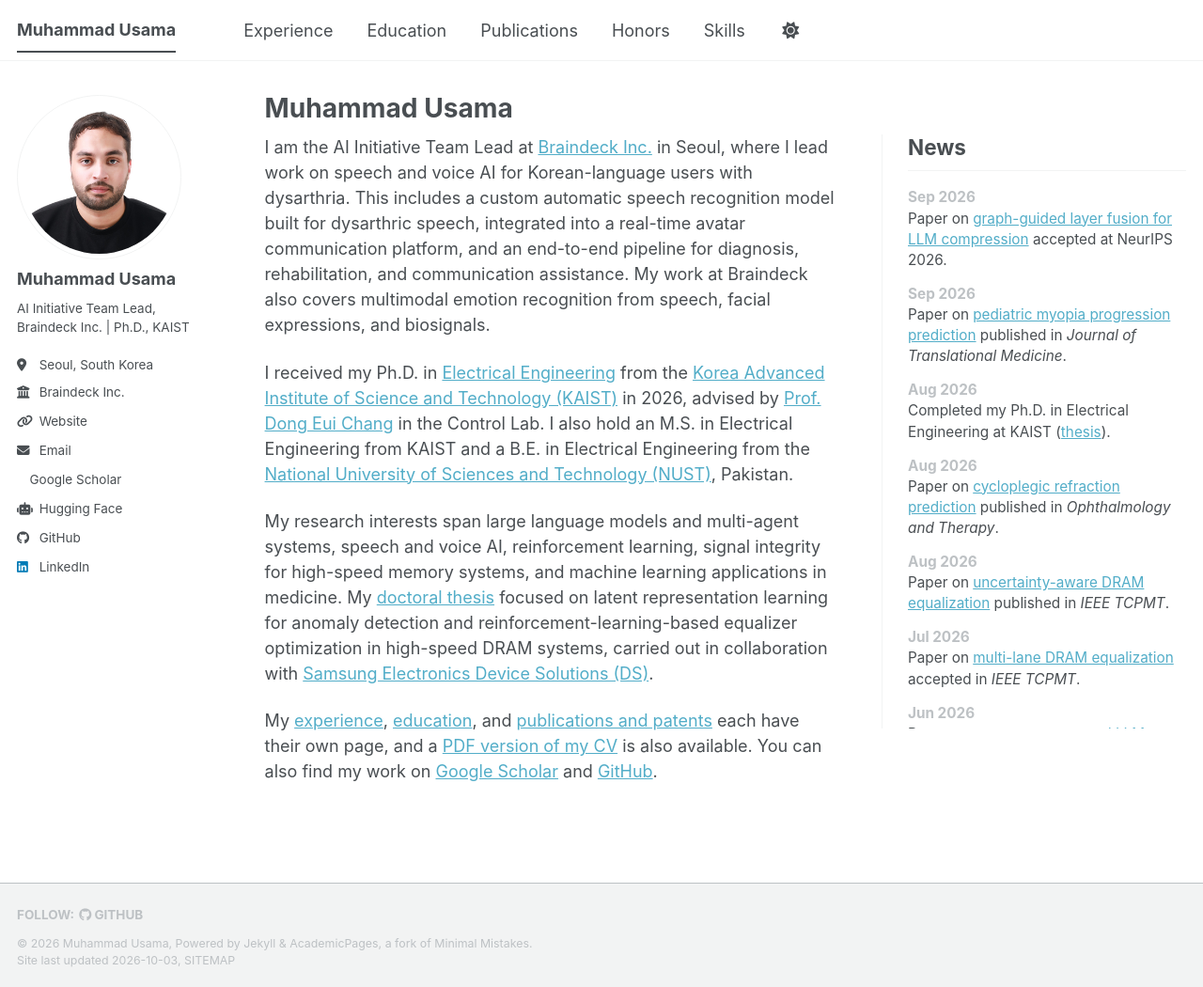
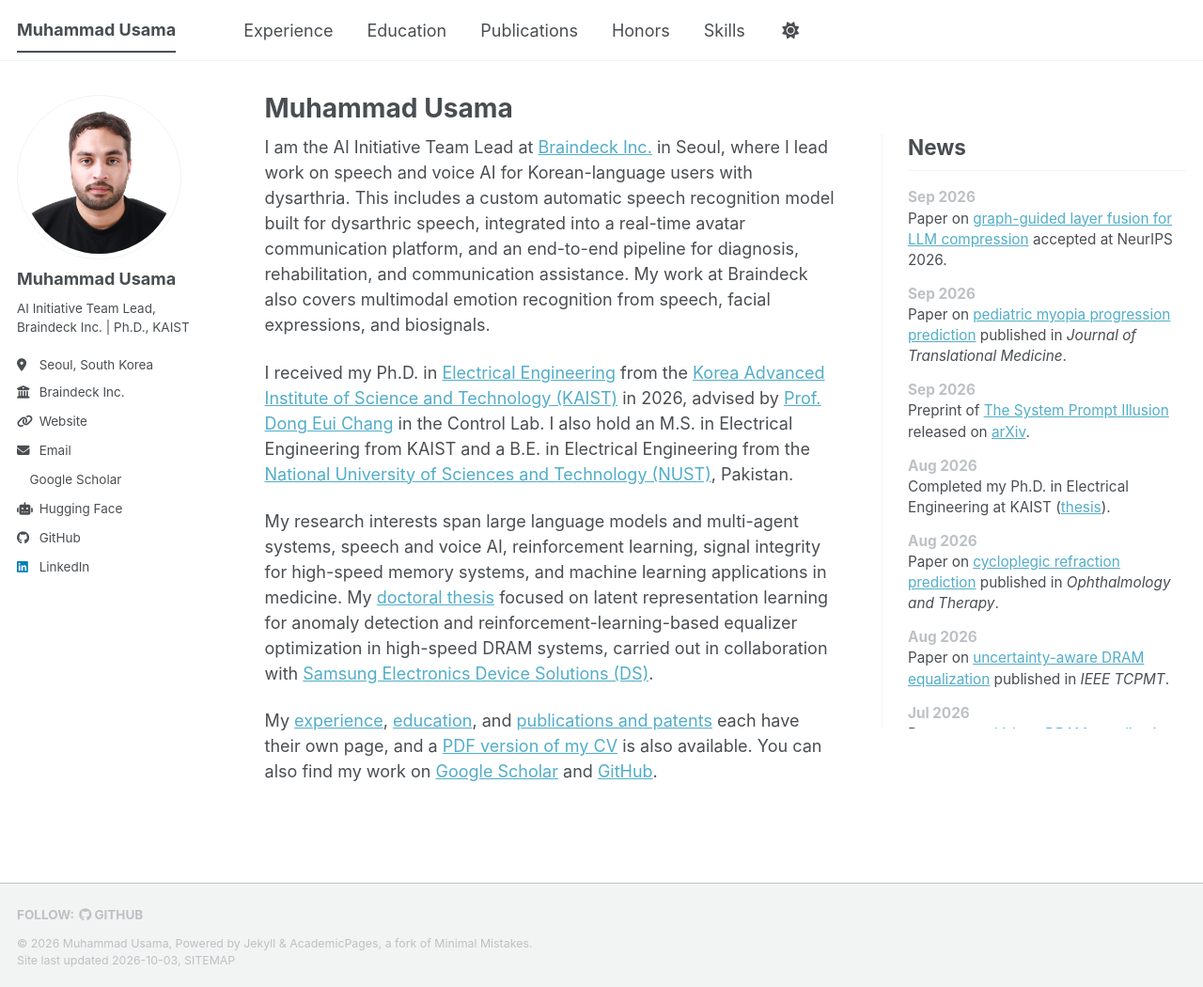
Before and after one commit to Usama1002/Usama1002.github.io, a Jekyll site: the page built from _pages/about.md, in a window 1280 px wide and 1050 px high. Shown: the whole window at 94% size. Built offline with Jekyll 4.4.1, drawn with Linux system fonts in a browser that asks for light colours; a style sheet for code colours, icons or effects is not loaded.

Commit message:
Add arXiv link for The System Prompt Illusion and a news item

```diff
--- a/_data/news.yml
+++ b/_data/news.yml
@@ -3,6 +3,8 @@
   text: "Paper on [graph-guided layer fusion for LLM compression](/publication/2026-01-01-graph-guided-layer-fusion-neurips) accepted at NeurIPS 2026."
 - date: "Sep 2026"
   text: "Paper on [pediatric myopia progression prediction](/publication/2026-09-26-pediatric-myopia-progression) published in *Journal of Translational Medicine*."
+- date: "Sep 2026"
+  text: "Preprint of [The System Prompt Illusion](/publication/2026-01-01-system-prompt-illusion) released on [arXiv](https://arxiv.org/abs/2609.38205)."
 - date: "Aug 2026"
   text: "Completed my Ph.D. in Electrical Engineering at KAIST ([thesis](https://www.dropbox.com/scl/fi/s7i3v4weorau1520bexan/main.pdf?rlkey=7m19gjj7heujq4jqck7wuhaic&st=pwke8ykf&dl=0))."
 - date: "Aug 2026"
--- a/_includes/archive-single.html
+++ b/_includes/archive-single.html
@@ -55,11 +55,12 @@
     {% endif %}
 
     {% capture paper_link %}{% if post.paperurl %}<a href="{{ post.paperurl }}">Paper</a>{% endif %}{% endcapture %}
+    {% capture arxiv_link %}{% if post.arxivurl %}<a href="{{ post.arxivurl }}">arXiv</a>{% endif %}{% endcapture %}
     {% capture code_link %}{% if post.codeurl %}<a href="{{ post.codeurl }}">Code</a>{% endif %}{% endcapture %}
     {% capture video_link %}{% if post.videourl %}<a href="{{ post.videourl }}">Video</a>{% endif %}{% endcapture %}
     {% capture slides_link %}{% if post.slidesurl %}<a href="{{ post.slidesurl }}">Slides</a>{% endif %}{% endcapture %}
     {% capture bibtex_link %}{% if post.bibtexurl %}<a href="{{ post.bibtexurl }}">BibTeX</a>{% endif %}{% endcapture %}
-    {% assign link_parts = paper_link | append: "|" | append: code_link | append: "|" | append: video_link | append: "|" | append: slides_link | append: "|" | append: bibtex_link | split: "|" %}
+    {% assign link_parts = paper_link | append: "|" | append: arxiv_link | append: "|" | append: code_link | append: "|" | append: video_link | append: "|" | append: slides_link | append: "|" | append: bibtex_link | split: "|" %}
     {% assign pub_links = "" %}
     {% for part in link_parts %}{% if part != "" %}{% if pub_links != "" %}{% assign pub_links = pub_links | append: " &middot; " %}{% endif %}{% assign pub_links = pub_links | append: part %}{% endif %}{% endfor %}
     {% if post.citation %}
--- a/_layouts/single.html
+++ b/_layouts/single.html
@@ -50,11 +50,12 @@ layout: default
         {{ content }}
 
         {% capture paper_link %}{% if page.paperurl %}<a href="{{ page.paperurl }}">Paper</a>{% endif %}{% endcapture %}
+        {% capture arxiv_link %}{% if page.arxivurl %}<a href="{{ page.arxivurl }}">arXiv</a>{% endif %}{% endcapture %}
         {% capture code_link %}{% if page.codeurl %}<a href="{{ page.codeurl }}">Code</a>{% endif %}{% endcapture %}
         {% capture video_link %}{% if page.videourl %}<a href="{{ page.videourl }}">Video</a>{% endif %}{% endcapture %}
         {% capture slides_link %}{% if page.slidesurl %}<a href="{{ page.slidesurl }}">Slides</a>{% endif %}{% endcapture %}
         {% capture bibtex_link %}{% if page.bibtexurl %}<a href="{{ page.bibtexurl }}">BibTeX</a>{% endif %}{% endcapture %}
-        {% assign link_parts = paper_link | append: "|" | append: code_link | append: "|" | append: video_link | append: "|" | append: slides_link | append: "|" | append: bibtex_link | split: "|" %}
+        {% assign link_parts = paper_link | append: "|" | append: arxiv_link | append: "|" | append: code_link | append: "|" | append: video_link | append: "|" | append: slides_link | append: "|" | append: bibtex_link | split: "|" %}
         {% assign pub_links = "" %}
         {% for part in link_parts %}{% if part != "" %}{% if pub_links != "" %}{% assign pub_links = pub_links | append: " &middot; " %}{% endif %}{% assign pub_links = pub_links | append: part %}{% endif %}{% endfor %}
         {% if page.citation %}
```
Also changed, not shown: README.md (+1 -1 lines), _publications/2026-01-01-system-prompt-illusion.md (+1 -0 lines), 1 other file.
